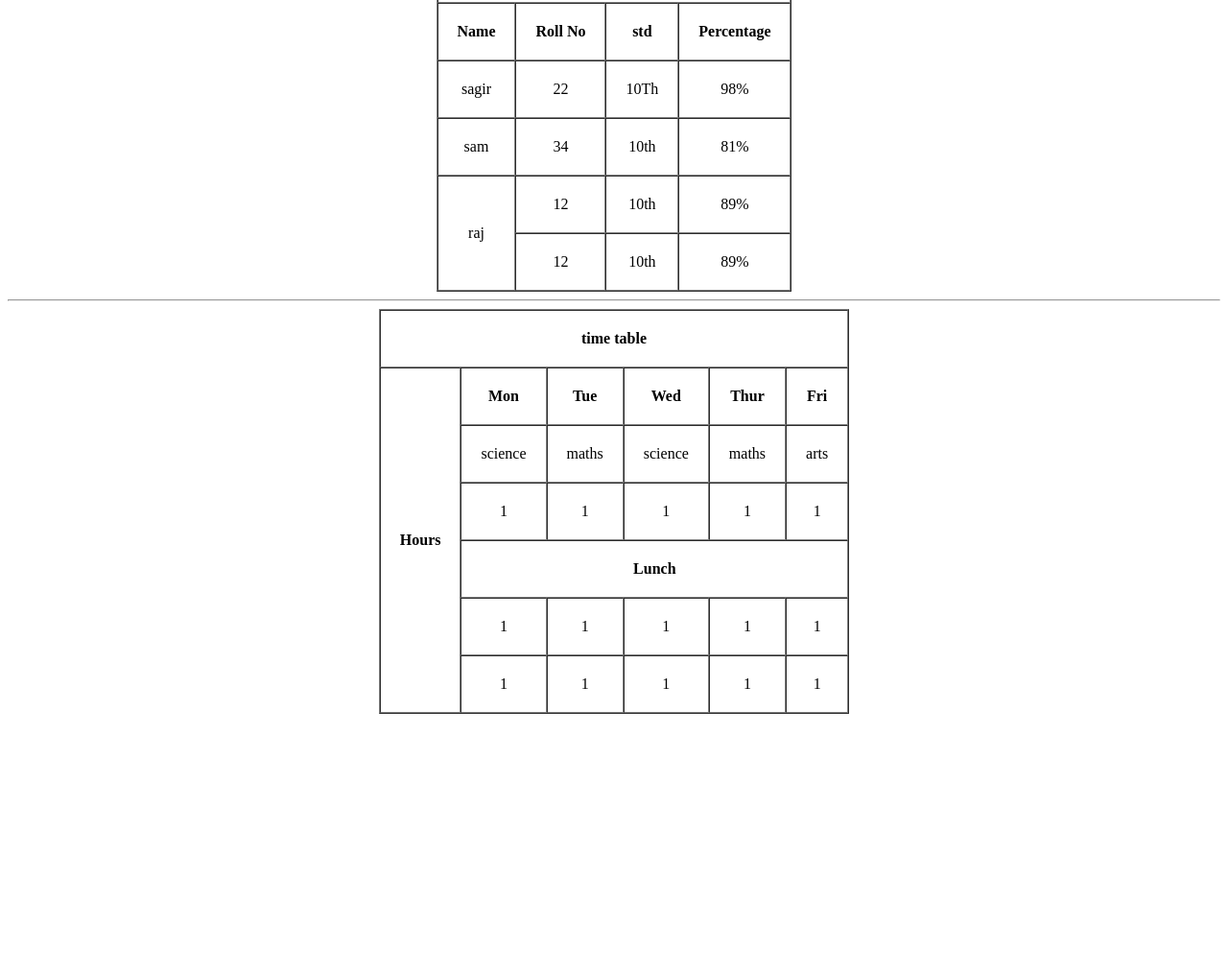
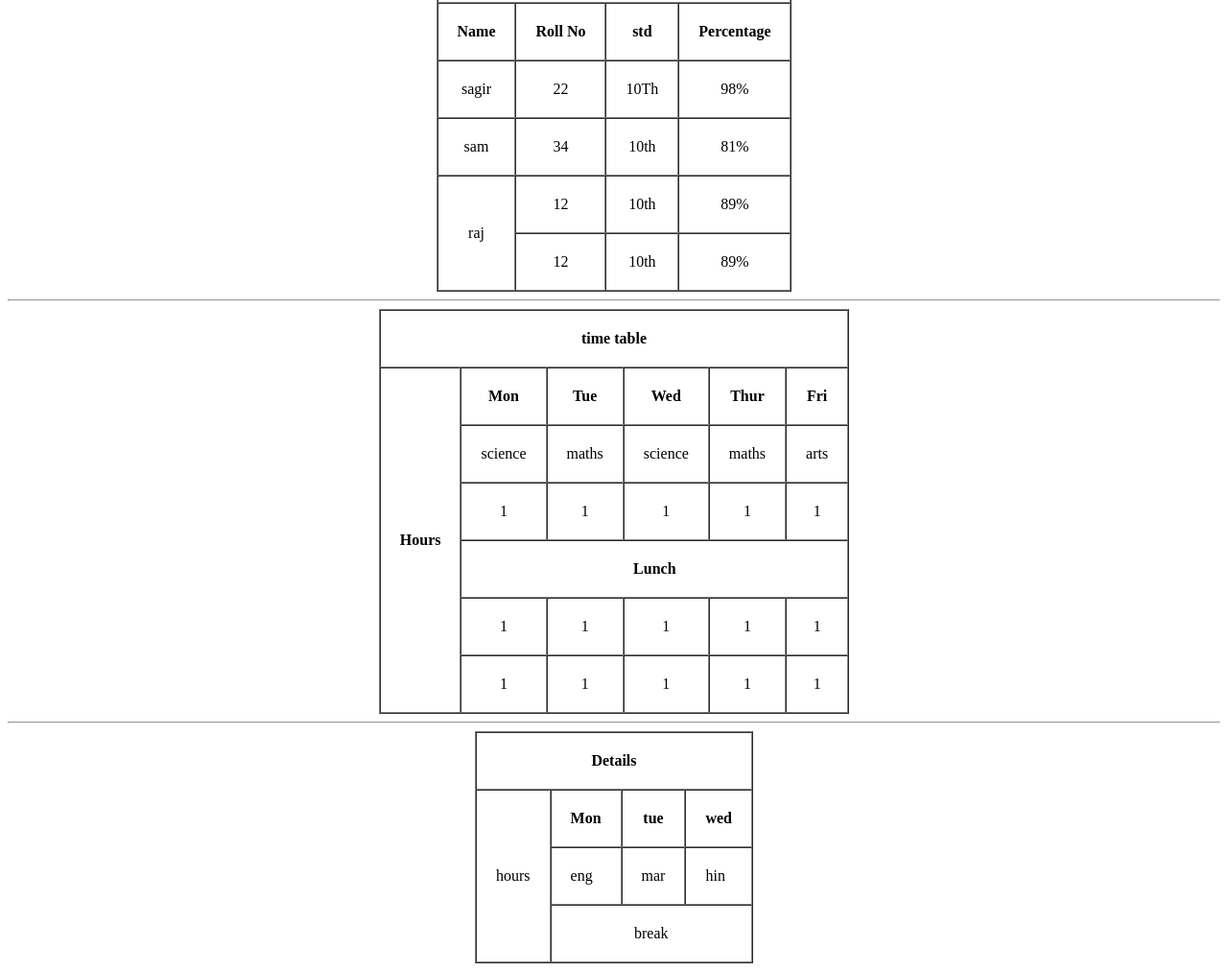
Before and after one commit to sagirk900/html, a plain HTML site: page Table.html in a window 1280 px wide. Shown: the part 346-1358 px from the top of the page at 96% size. Before the commit the page ends 1098 px from the top, so only its background shows below. Drawn offline with Linux system fonts and the light colour scheme.

Commit message:
table changed

```diff
--- a/Table.html
+++ b/Table.html
@@ -121,5 +121,27 @@
             <td>1</td>
         </tr>
     </table>
+   <hr>
+   <table border="1px solid black" align="center" cellspacing="0px" cellpadding="20px">
+    <tr>
+        <th colspan="4">Details</th>
+    </tr>
+    <tr>
+        <td rowspan="4">hours</td>
+    </tr>
+    <tr>
+        <th>Mon</th>
+        <th>tue</th>
+        <th>wed</th>
+    </tr>
+    <tr>
+        <td>eng</td>
+        <td>mar</td>
+        <td>hin</td>
+    </tr>
+    <tr>
+        <td colspan="3" align="center">break</td>
+    </tr>
+   </table>
 </body>
 </html>
```
